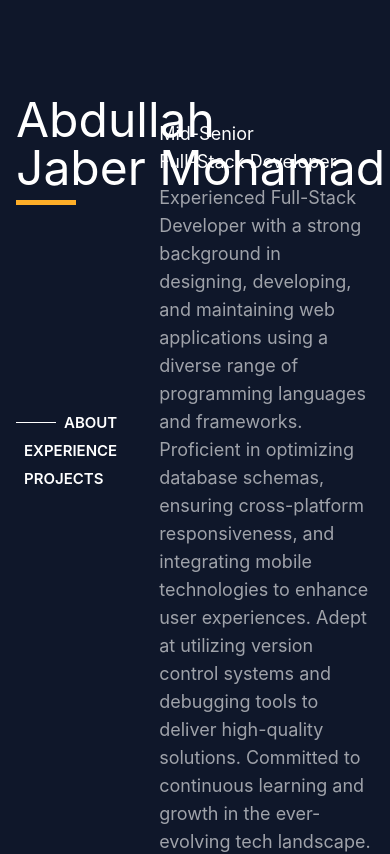
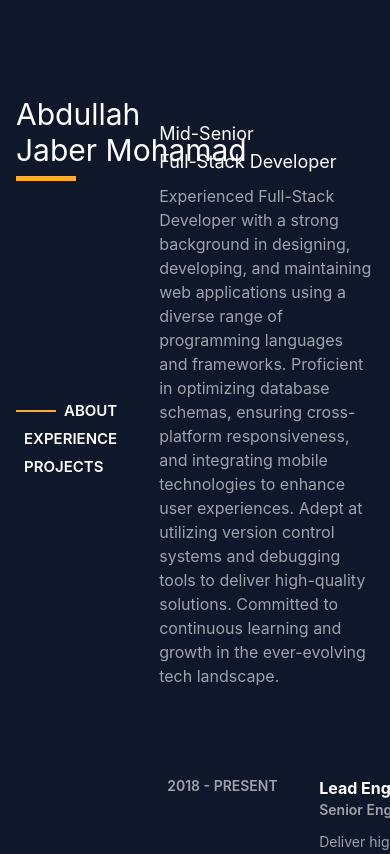
Before and after one commit to Abdallahjaber21/my-portfolio, a React (Create React App) app: page / in a window 390 px wide. Shown: the top 854 px of the page. Built offline with nearby package versions, Linux system fonts and the light colour scheme; a web font is replaced by a local one.

Commit message:
new publish

```diff
--- a/src/components/home/Left.js
+++ b/src/components/home/Left.js
@@ -1,19 +1,30 @@
-import React from "react";
+import React, { useState } from "react";
 import { SocialIcon } from "react-social-icons";
 
 const Left = () => {
+
+  function checkActiveSection(event) {
+    let links = document.getElementsByClassName('section_link');
+
+    for (let index = 0; index < links.length; index++) {
+      links[index].classList.remove('active');
+    }
+
+    event.target.classList.add('active');
+  }
+
   return (
     <div className="left_static_section">
       <div className="content flex flex-col justify-between" style={{height:'80vh'}}>
-        <div className="author-name text-5xl dash-after dash-animate">
+        <div className="author-name text-5xl xl:text-3xl dash-after dash-animate">
           Abdullah
           <br />
           Jaber Mohamad
         </div>
         <div className="links_list mt-10">
-            <a href="#about" className="section_link active mb-2 text-sm font-semibold rounded-full  transition duration-200 all">ABOUT</a>
-            <a href="#experience" className="section_link mb-2 text-sm font-semibold rounded-full  transition duration-200 all">EXPERIENCE</a>
-            <a href="#projects" className="section_link text-sm font-semibold rounded-full  transition duration-200 all">PROJECTS</a>
+            <a href="#about" id="about-link" className="section_link mb-2 text-sm font-semibold rounded-full  transition duration-200 all active" onClick={(e) => checkActiveSection(e)}>ABOUT</a>
+            <a href="#experience" id="experience-link" className="section_link mb-2 text-sm font-semibold rounded-full  transition duration-200 all" onClick={(e) => checkActiveSection(e)}>EXPERIENCE</a>
+            <a href="#projects" id="projects-link" className="section_link text-sm font-semibold rounded-full  transition duration-200 all" onClick={(e) => checkActiveSection(e)}>PROJECTS</a>
         </div>
 
         <div className="author-social-medias mt-20">
--- a/src/components/home/Right.js
+++ b/src/components/home/Right.js
@@ -4,6 +4,8 @@ import CV from '../../assets/my_cv.pdf';
 import ProjectCard from "../cards/ProjectCard";
 
 const Right = () => {
+
+
   return (
     <div className="right_scrollable_section">
       <section id="about">
@@ -15,7 +17,7 @@ const Right = () => {
           <span>Full-Stack Developer</span>
         </div>
 
-        <div className="summary text-lg text-muted mt-2">
+        <div className="summary text-lg xl:text-base text-muted mt-2">
           Experienced Full-Stack Developer with a strong background in
           designing, developing, and maintaining web applications using a
           diverse range of programming languages and frameworks. Proficient in
--- a/src/css/App.css
+++ b/src/css/App.css
@@ -143,8 +143,8 @@ html j body {
 .Home_page_layout .content .left_static_section .content .links_list .section_link::before {
   content: "";
   width: 0px;
-  height: 1px;
-  background-color: white;
+  height: 2px;
+  background-color: #feae28;
   margin-right: 0.5rem;
   transition: width 200ms;
 }
--- a/src/css/_home.css
+++ b/src/css/_home.css
@@ -21,8 +21,8 @@
 .Home_page_layout .content .left_static_section .content .links_list .section_link::before {
   content: "";
   width: 0px;
-  height: 1px;
-  background-color: white;
+  height: 2px;
+  background-color: #feae28;
   margin-right: 0.5rem;
   transition: width 200ms;
 }
--- a/src/css/_home.scss
+++ b/src/css/_home.scss
@@ -28,8 +28,8 @@
                         &::before {
                             content: "";
                             width: 0px;
-                            height: 1px;
-                            background-color: white;
+                            height: 2px;
+                            background-color: #feae28;
                             margin-right: .5rem;
                             transition: width 200ms;
                         }
@@ -93,14 +93,21 @@
 
 }
 
-// .Sub-Header-Section
-// {
-//     background-color: $color_primary;
-//     height: 400px;
-//     padding-top: 3rem;
-//     // background-image: url("../images/profile_pic_no_bg.png");
-//     background-repeat: no-repeat;
-//     background-position-y: top;
-//     background-position-x: 35%;
-//     background-attachment: fixed;
+// @media only screen and(max-width:1200px){
+//     .Home_page_layout
+//     {
+//         .content
+//         {
+//             .right_scrollable_section
+//             {
+//                 #about
+//                 {
+//                     .summary
+//                     {
+//                         font-size: 1rem;
+//                     }
+//                 }
+//             }
+//         }
+//     }
 // }
--- a/src/pages/Home.js
+++ b/src/pages/Home.js
@@ -7,7 +7,7 @@ import Right from '../components/home/Right';
 const Home = () => {
     return (
          <div className="Home_page_layout text-white  pb-32">
-            <div className='content max-w-7xl mx-auto flex justify-between p-4'>
+            <div className='content max-w-7xl xl:max-w-5xl lg:max-w-4xl mx-auto flex justify-between p-4'>
                 <Left />
                 <Right />
             </div>
--- a/tailwind.config.js
+++ b/tailwind.config.js
@@ -5,11 +5,20 @@ module.exports = {
   ],
   theme: {
     screens: {
-      'sm': '640px',
-      'md': '768px',
-      'lg': '1024px',
-      'xl': '1280px',
-      '2xl': '1536px',
+      '2xl': {'max': '1535px'},
+      // => @media (max-width: 1535px) { ... }
+
+      'xl': {'max': '1279px'},
+      // => @media (max-width: 1279px) { ... }
+
+      'lg': {'max': '1075px'},
+      // => @media (max-width: 1023px) { ... }
+
+      'md': {'max': '993px'},
+      // => @media (max-width: 767px) { ... }
+
+      'sm': {'max': '639px'},
+      // => @media (max-width: 639px) { ... }
     },
     colors: {
       'dark': '#000000',
```
